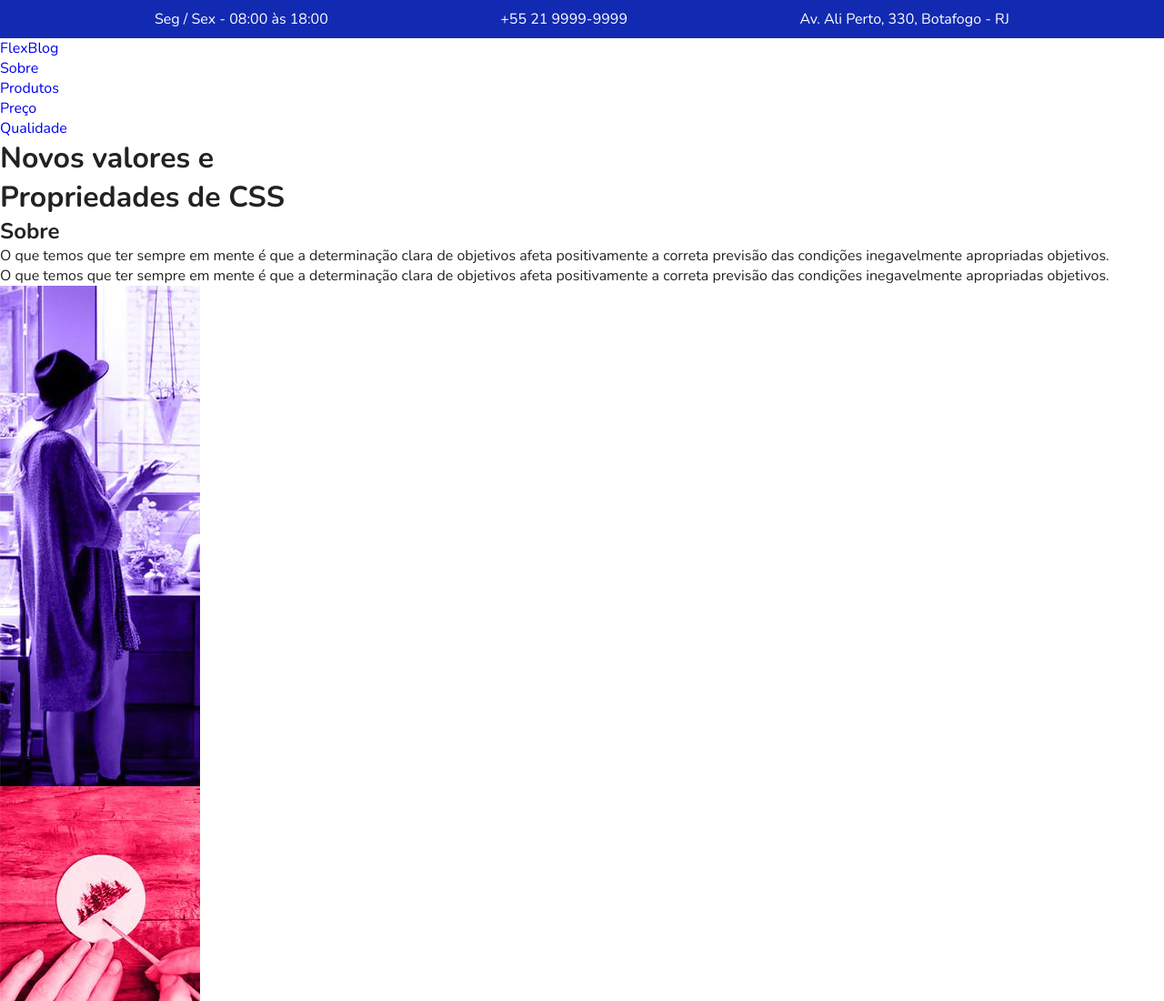
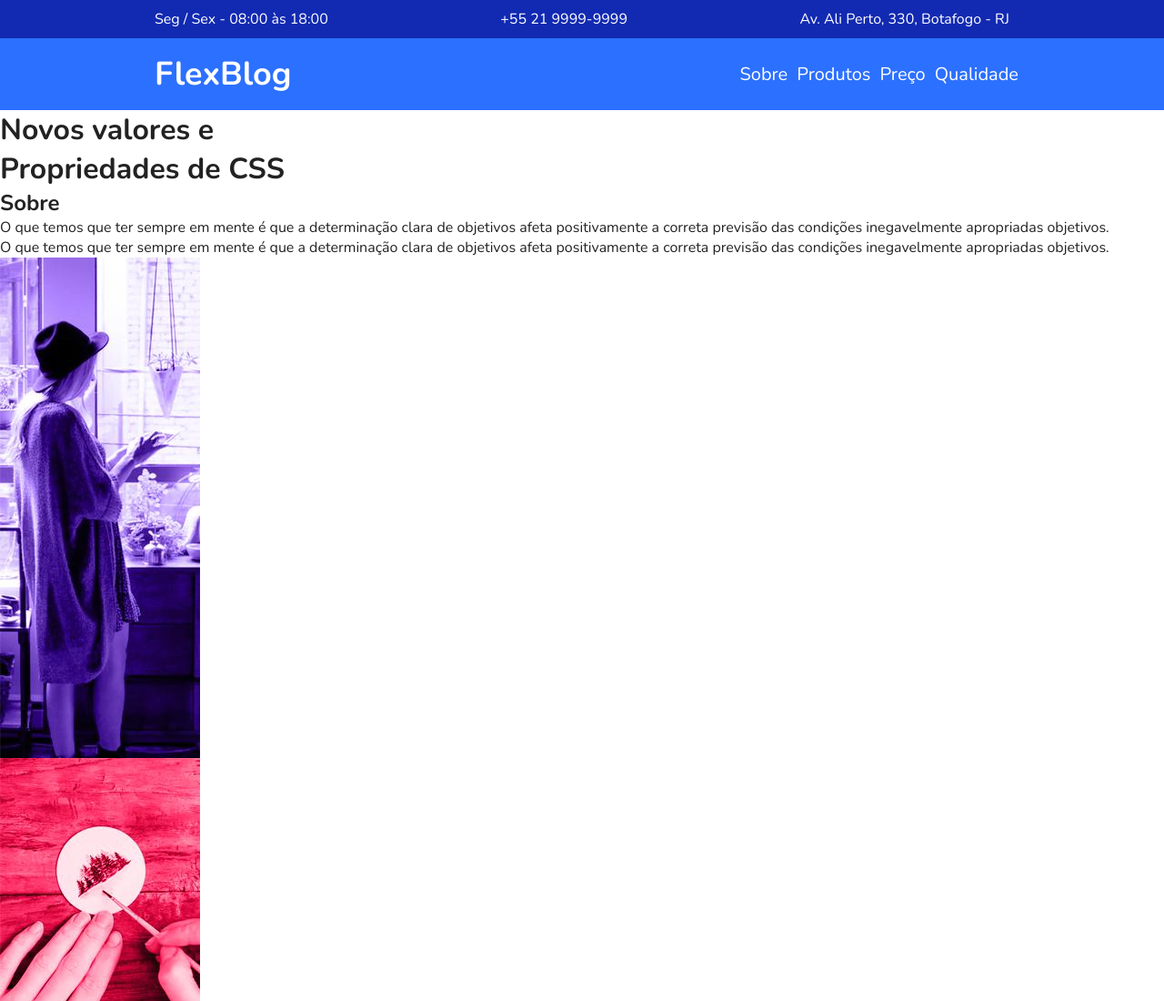
Before and after one commit to henriquekirchheck/css-flexbox, a plain HTML site: page index.html in a window 1280 px wide. Shown: the top 1100 px of the page at 91% size. Drawn offline with nearby package versions, Linux system fonts and the light colour scheme.

Commit message:
Made NavBar

```diff
--- a/index.html
+++ b/index.html
@@ -27,7 +27,7 @@
         <div class="menu-logo">
           <a href="#">FlexBlog</a>
         </div>
-        <nav>
+        <nav class="menu-nav">
           <ul>
             <li><a href="#sobre">Sobre</a></li>
             <li><a href="#produtos">Produtos</a></li>
--- a/style.css
+++ b/style.css
@@ -1,3 +1,7 @@
+:root {
+  --max-width: 960px;
+}
+
 body, h1, h2, p, ul, li, a {
   margin: 0px;
   padding: 0px;
@@ -32,7 +36,7 @@ img {
 
 .superinfo {
   display: flex;
-  max-width: 960px;
+  max-width: var(--max-width);
   margin: 0 auto;
   justify-content: space-between;
   flex-wrap: wrap;
@@ -46,3 +50,43 @@ img {
 .superinfo a {
   color: white;
 }
+
+.menu-bg {
+  background-color: #2c70ff;
+}
+
+.menu {
+  display: flex;
+  max-width: var(--max-width);
+  margin: 0 auto;
+  padding: 15px 0;
+  flex-wrap: wrap;
+  justify-content: space-between;
+  align-items: center;
+}
+
+.menu a {
+  color: white;
+}
+
+.menu-logo a {
+  font-size: 2.25em;
+  font-weight: bold;
+  margin: 0 10px;
+}
+
+.menu-nav ul {
+  display: flex;
+  flex-wrap: wrap;
+  gap: 10px;
+}
+
+.menu-nav a {
+  display: block;
+  font-size: 1.25em;
+  padding: 10px 0;
+}
+
+.menu-nav a:hover {
+  color: #122ab2;
+}
```
